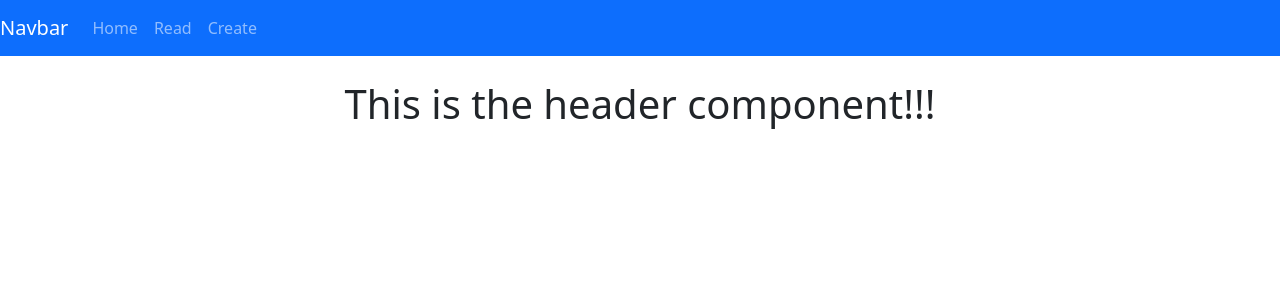
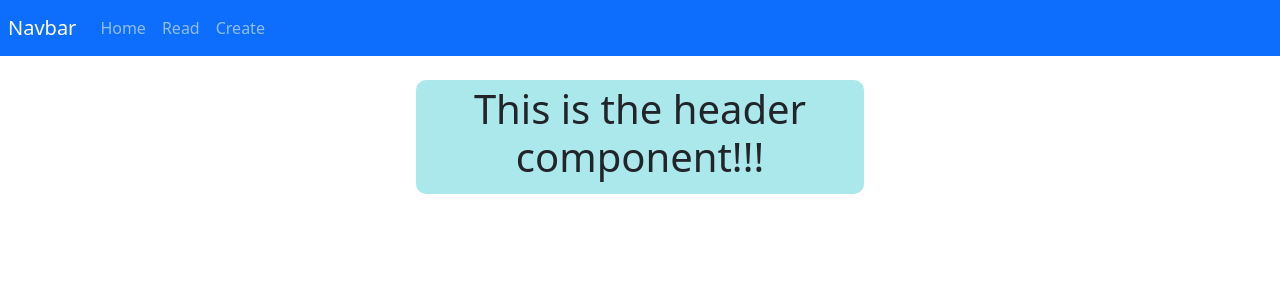
Before and after one commit to edzaans/data-rep-lab10, a React (Create React App) app: page /create in a window 1280 px wide. Shown: the top 300 px of the page. Built offline with nearby package versions, Linux system fonts and the light colour scheme.

Commit message:
Added Comments and simple styling

```diff
--- a/src/App.css
+++ b/src/App.css
@@ -14,7 +14,7 @@
 }
 
 .App-header {
-  background-color: #282c34;
+  background-color: #2e4c88;
   min-height: 100vh;
   display: flex;
   flex-direction: column;
--- a/src/App.js
+++ b/src/App.js
@@ -1,19 +1,29 @@
-import logo from "./logo.svg";
 import "./App.css";
+// Import Component from react Library
 import { Component } from "react";
+// Import 3 Components that were created  to be used in App.js
 import Header from "./Components/Header";
 import Footer from "./Components/Footer";
 import Content from "./Components/Content";
+// Import Bootstrap
 import "bootstrap/dist/css/bootstrap.min.css";
+// Import Navbar Component from Bootstrap libary
 import { Navbar, Nav } from "react-bootstrap";
+// Import Router,Switch,Route from ReactDOM to use in navigation
 import { BrowserRouter as Router, Switch, Route } from "react-router-dom";
 
 class App extends Component {
+  // add render() that is used to display content
   render() {
+    // Return value goes here, Components in this case
     return (
-      <div className="App">
-        <Router>
-          <Navbar bg="primary" variant="dark">
+      /* Add ROUTER that will allow for navigating to other Components */
+      <Router>
+        <div className="App">
+          {/* Can add Container for extra styling - add it in IMPORTS */}
+          {/* <Container> */}
+          {/* Create NAVBAR */}
+          <Navbar bg="primary" variant="dark" className="px-2">
             <Navbar.Brand href="#home">Navbar</Navbar.Brand>
             <Nav className="me-auto">
               <Nav.Link href="/">Home</Nav.Link>
@@ -21,20 +31,20 @@ class App extends Component {
               <Nav.Link href="/create">Create</Nav.Link>
             </Nav>
           </Navbar>
+          {/* </Container> */}
 
           <br />
 
+          {/* Add SWITCH to set path to COMPONENTS */}
           <Switch>
             <Route path="/" component={Content} exact></Route>
             <Route path="/read" component={Footer} exact></Route>
             <Route path="/create" component={Header} exact></Route>
           </Switch>
-
-          {/* <Header></Header> */}
-          {/* <Content></Content> */}
-          {/* <Footer></Footer> */}
-        </Router>
-      </div>
+          {/* End SWITCH */}
+        </div>
+      </Router>
+      /* End ROUTER */
     );
   }
 }
--- a/src/Components/Content.js
+++ b/src/Components/Content.js
@@ -1,9 +1,15 @@
+// Import React
 import React from "react";
 
+// Create a class
 class Content extends React.Component {
+  // add render() that is used to display content
   render() {
+    // Return value ( html in this case )
     return (
-      <div>
+      // Content has to wrapped in parent element to be displayed
+      // Added class for styling test
+      <div className="demo">
         <h1>Hello World!</h1>
         <h2>It is {new Date().toLocaleTimeString()}</h2>
       </div>
--- a/src/Components/Footer.js
+++ b/src/Components/Footer.js
@@ -1,9 +1,15 @@
-import React, { Component } from "react";
+// Import React
+import React from "react";
 
-class Footer extends Component {
+// Create a class
+class Footer extends React.Component {
+  // add render() that is used to display content
   render() {
+    // Return value ( html in this case )
     return (
-      <div>
+      // Content has to wrapped in parent element to be displayed
+      // Added class for styling test
+      <div className="demo">
         <h1>This is the footer component!!!</h1>
       </div>
     );
--- a/src/Components/Header.js
+++ b/src/Components/Header.js
@@ -1,9 +1,15 @@
+// Import React
 import React from "react";
 
+// Create a class
 class Header extends React.Component {
+  // add render() that is used to display content
   render() {
+    // Return value ( html in this case )
     return (
-      <div>
+      // Content has to wrapped in parent element to be displayed
+      // Added class for styling test
+      <div className="demo">
         <h1>This is the header component!!!</h1>
       </div>
     );
--- a/src/index.css
+++ b/src/index.css
@@ -1,13 +1,22 @@
 body {
   margin: 0;
-  font-family: -apple-system, BlinkMacSystemFont, 'Segoe UI', 'Roboto', 'Oxygen',
-    'Ubuntu', 'Cantarell', 'Fira Sans', 'Droid Sans', 'Helvetica Neue',
+  font-family: -apple-system, BlinkMacSystemFont, "Segoe UI", "Roboto", "Oxygen",
+    "Ubuntu", "Cantarell", "Fira Sans", "Droid Sans", "Helvetica Neue",
     sans-serif;
   -webkit-font-smoothing: antialiased;
   -moz-osx-font-smoothing: grayscale;
 }
 
 code {
-  font-family: source-code-pro, Menlo, Monaco, Consolas, 'Courier New',
+  font-family: source-code-pro, Menlo, Monaco, Consolas, "Courier New",
     monospace;
 }
+
+.demo {
+  background-color: rgb(170, 232, 236);
+  width: 35%;
+  text-align: center;
+  margin: 0px auto;
+  border-radius: 10px;
+  padding: 5px;
+}
```
